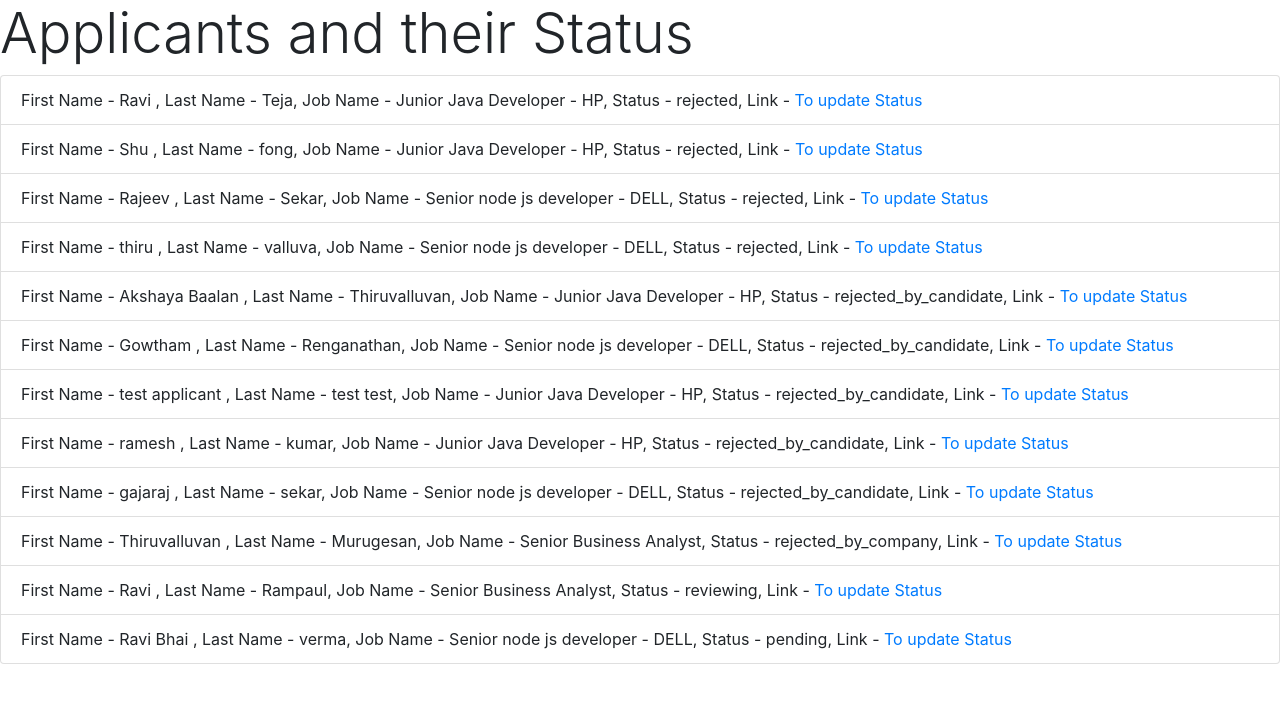
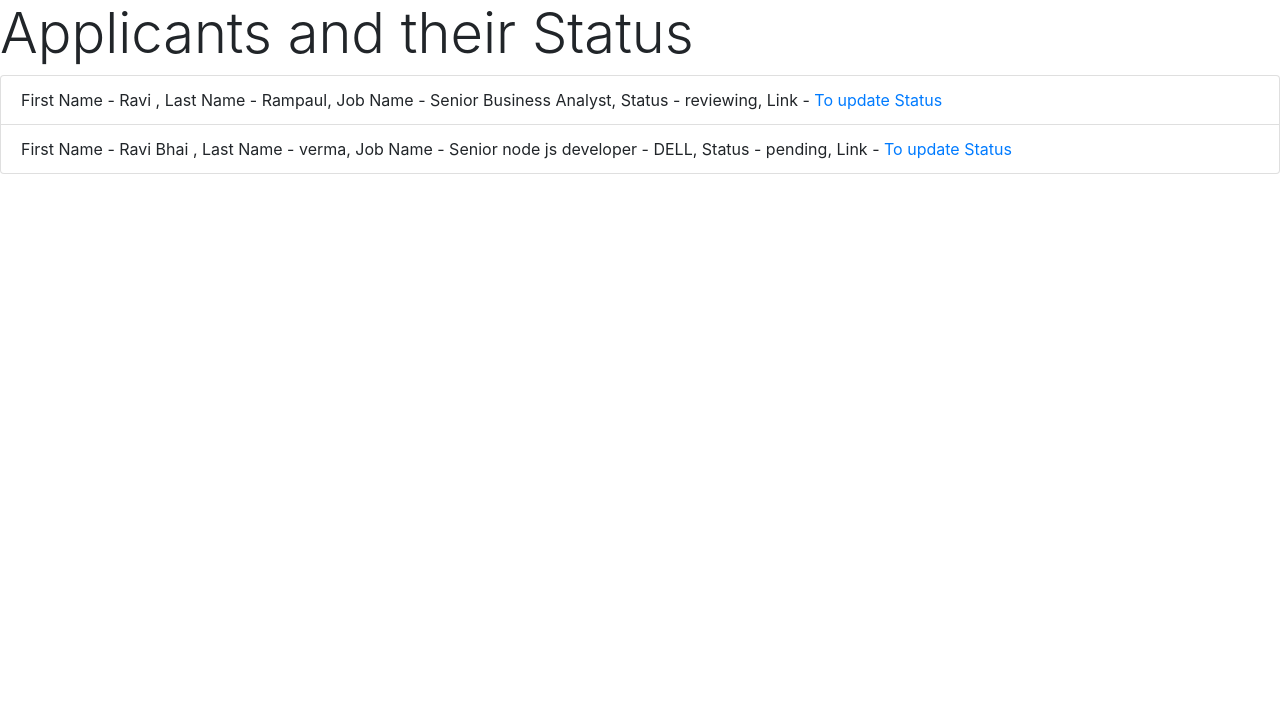
Before and after one commit to a0123055u/hire-app, a Django app: page /candidate/list/ in a window 1280 px wide. Shown: the top 703 px of the page. Run offline with Django 4.2, Linux system fonts and the light colour scheme; data comes from the database, SQL or seed files in the repository; both versions use the stored data as it was after the commit; some libraries are stand-ins or nearby versions.

Commit message:
Candidate Profile API Cleanup based on the new status added

```diff
--- a/recruitment_app/candidate/api/views.py
+++ b/recruitment_app/candidate/api/views.py
@@ -8,9 +8,9 @@
 from rest_framework import permissions
 from ..models import CandidateProfile
 from .serializers import CandidateSerializer
-
+from django.db.models import Q
 
 class CandidateViewSet(generics.ListAPIView):
     model = CandidateProfile
     serializer_class = CandidateSerializer
-    queryset = CandidateProfile.objects.all()
+    queryset = CandidateProfile.objects.filter(~Q(stage__in=['rejected', 'rejected_by_candidate', 'rejected_by_company']))
--- a/recruitment_app/candidate/models.py
+++ b/recruitment_app/candidate/models.py
@@ -8,9 +8,12 @@
                   ('shortlisted', 'SHORTLISTED'),
                   ('interviewing', 'INTERVIEWING'),
                   ('advanced_interviewing','ADVANCED INTERVIEWING'),
-                  ('rejected', 'REJECTED'),
+                  ('rejected_by_company', 'REJECTED BY COMPANY'),
                   ('offered', 'OFFERED'),
-                  ('hired', 'HIRED'),)
+                  ('hired', 'HIRED'),
+                  ('rejected_by_candidate', 'REJECTED BY CANDIDATE'),
+                  ('on_hold', 'ON HOLD')
+                  )
 
 class CandidateProfile(models.Model):
     first_name = models.CharField(null=False, blank=False, max_length=255)
--- a/recruitment_app/candidate/templates/candidate/candidateprofile_update_form.html
+++ b/recruitment_app/candidate/templates/candidate/candidateprofile_update_form.html
@@ -1,4 +1,6 @@
 <form method="post">{% csrf_token %}
     {{ form.as_p }}
+    {{form.errors}}
     <input type="submit" value="Update">
+    {{ form.stage.errors }}
 </form>
--- a/recruitment_app/candidate/views.py
+++ b/recruitment_app/candidate/views.py
@@ -8,9 +8,9 @@
 from django.http import HttpResponseRedirect
 from django.views.generic import ListView, UpdateView
 
-from .forms import CandidateForm
+from .forms import CandidateForm # CandidateUpdateForm
 from .models import CandidateProfile
-
+from django.db.models import Q
 
 def add_candidate(request):
     context = {}
@@ -36,6 +36,9 @@
         context = super().get_context_data(**kwargs)
         return context
 
+    def  get_queryset(self):
+        return CandidateProfile.objects.filter(~Q(stage__in=['rejected', 'rejected_by_candidate', 'rejected_by_company']))
+
 
 class CandidateUpdateView(UpdateView):
     model = CandidateProfile
@@ -47,33 +50,31 @@
                       ('shortlisted', '3'),
                       ('interviewing', '4'),
                       ('advanced_interviewing', '5'),
-                      ('rejected', '8'),
+                      ('rejected_by_company', '8'),
                       ('offered', '6'),
-                      ('hired', '7'),)
+                      ('hired', '7'),
+                      ('rejected_by_candidate', '8'),
+                      ('on_hold', '9')
+                      )
+    # form_class = CandidateUpdateForm
 
     def form_valid(self, form):
         status_dict = dict(self.STATUS_CHOICES)
         if self.OLD_STATUS == form.instance.stage:
             return super().form_invalid(form)
+        if self.OLD_STATUS == 'on_hold':
+            return super().form_valid(form)
+        if form.instance.stage in ['rejected_by_candidate', 'on_hold', 'rejected_by_company']:
+            return super().form_valid(form)
         if int(status_dict[self.OLD_STATUS]) > int(status_dict[form.instance.stage]):
             return super().form_invalid(form)
-        if self.OLD_STATUS == 'pending' and form.instance.stage not in ['reviewing', 'shortlisted']:
-            return super().form_invalid(form)
-        if self.OLD_STATUS == 'reviewing' and form.instance.stage != 'rejected':
-            return super().form_invalid(form)
-        if self.OLD_STATUS == 'shortlisted' and form.instance.stage != 'interviewing':
-            return super().form_invalid(form)
-        if self.OLD_STATUS == 'interviewing' and form.instance.stage not in ['advanced_interviewing', 'offered', 'rejected']:
-            return super().form_invalid(form)
-        if self.OLD_STATUS == 'advanced_interviewing' and form.instance.stage not in ['offered', 'rejected']:
-            return super().form_invalid(form)
-        if self.OLD_STATUS == 'offered' and form.instance.stage not in ['hired', 'rejected']:
+        elif int(status_dict[form.instance.stage]) - int(status_dict[self.OLD_STATUS]) >1:
             return super().form_invalid(form)
         recruiter = self.request.user.groups.filter(name='Recruiter')
         if recruiter and recruiter.exists():
             return super().form_valid(form)
-        print(f'==========>self.OLD_STATUS-------{self.OLD_STATUS}')
-
+        else:
+            return super().form_invalid(form)
 
     def get_object(self, *args, **kwargs):
         obj = super(CandidateUpdateView, self).get_object(*args, **kwargs)
```
Also changed, not shown: recruitment_app/candidate/forms.py (+25 -1 lines), recruitment_app/candidate/migrations/0002_alter_candidateprofile_stage.py (added), recruitment_app/candidate/migrations/0003_alter_candidateprofile_stage.py (added), recruitment_app/candidate/migrations/0004_alter_candidateprofile_stage.py (added), recruitment_app/candidate/migrations/0005_alter_candidateprofile_stage.py (added), recruitment_app/db.sqlite3.
